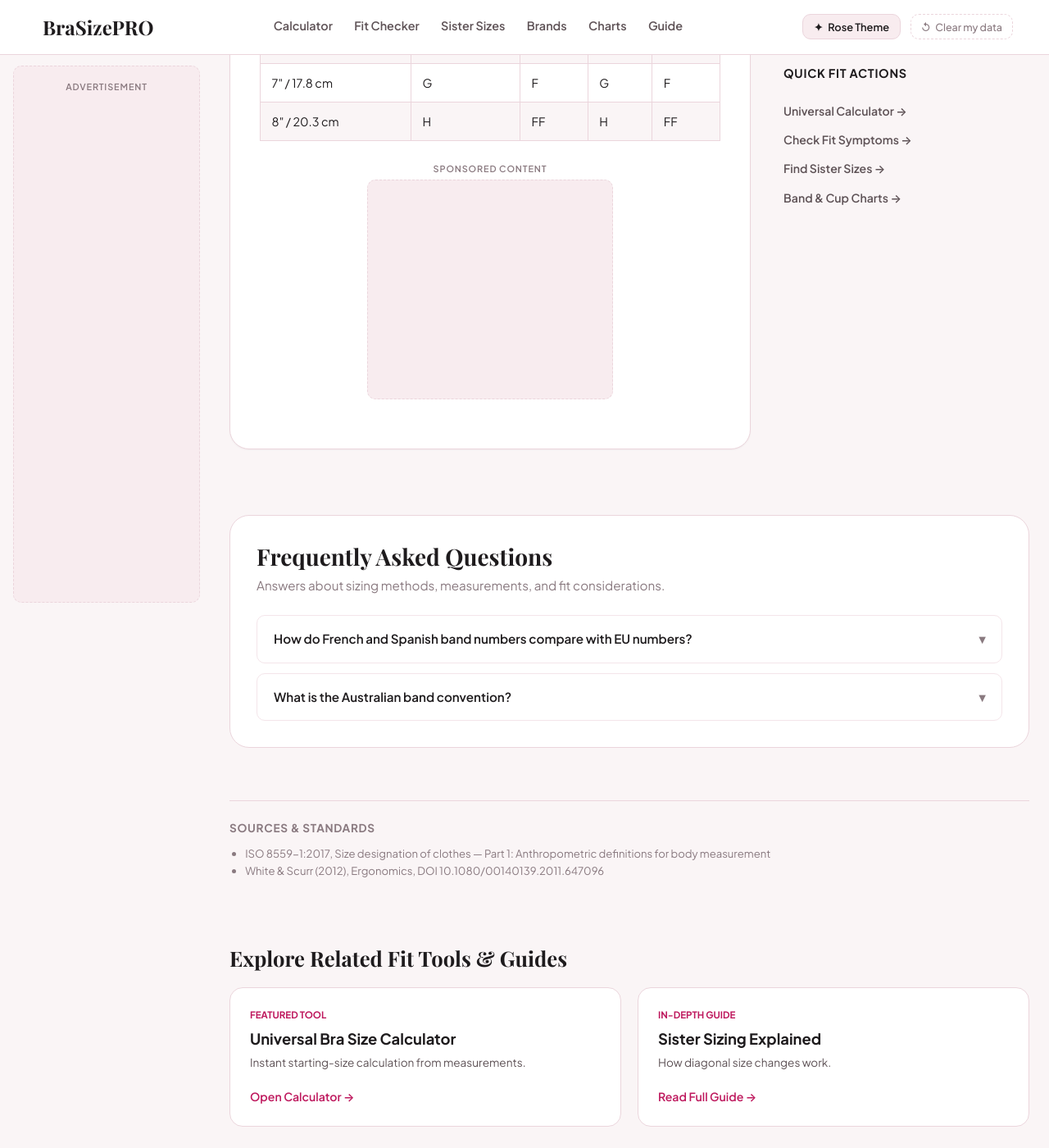
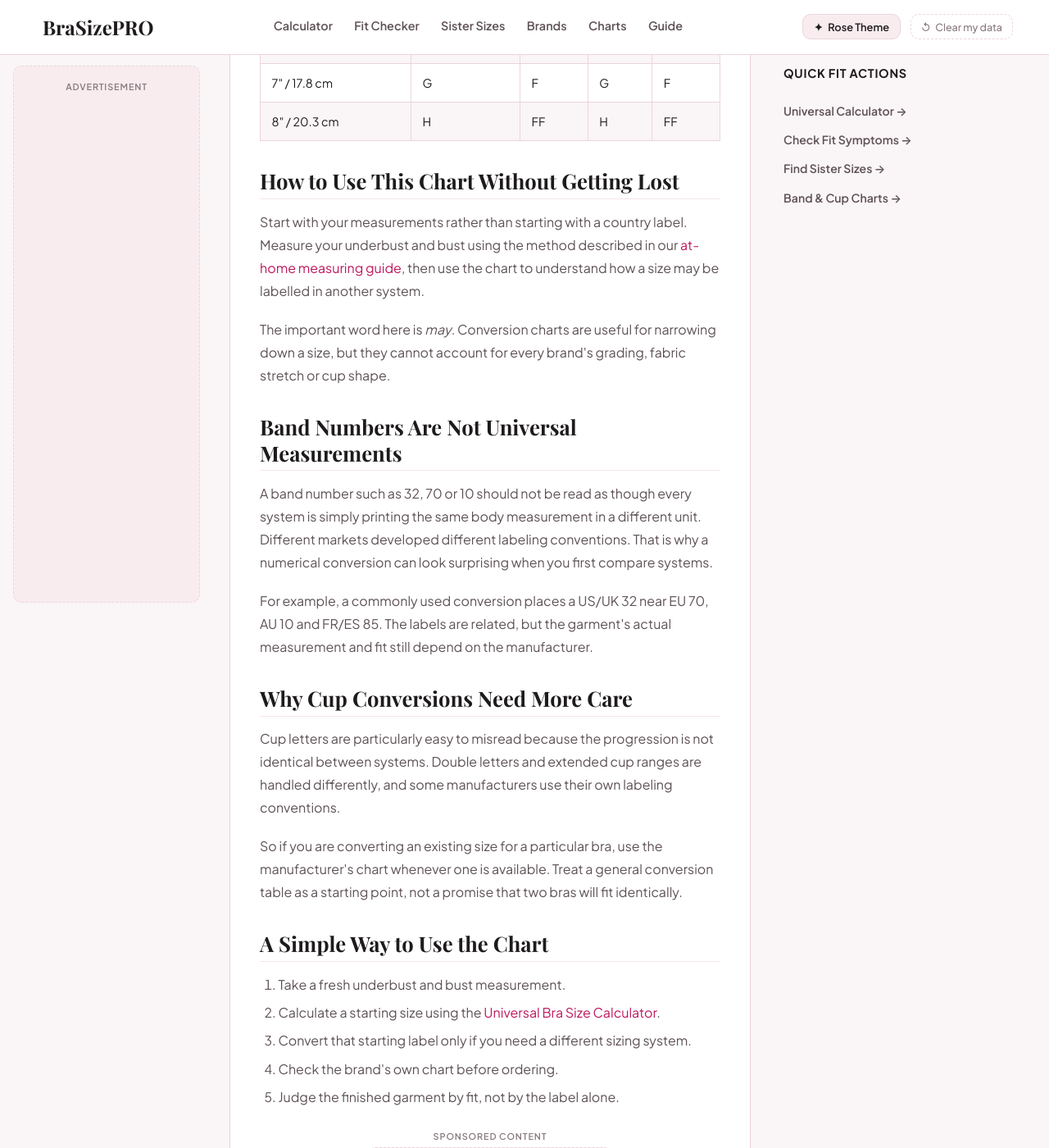
Before and after one commit to sharpedge74-cmyk/Bra-Size-Pro, a Jekyll site: the page built from bra-measurement-chart.html, in a window 1280 px wide and 1400 px high, scrolled down 1881 px. Shown: the whole window at 82% size. Built offline with Jekyll 4.4.1, drawn with Linux system fonts in a browser that asks for light colours; some web fonts are replaced.

Commit message:
Expand and humanize bra measurement chart

```diff
--- a/bra-measurement-chart.html
+++ b/bra-measurement-chart.html
@@ -57,3 +57,23 @@ faq:
 <tr><td>8" / 20.3 cm</td><td>H</td><td>FF</td><td>H</td><td>FF</td></tr>
 </tbody>
 </table>
+<h2>How to Use This Chart Without Getting Lost</h2>
+<p>Start with your measurements rather than starting with a country label. Measure your underbust and bust using the method described in our <a href="/how-to-measure-bra-size-at-home">at-home measuring guide</a>, then use the chart to understand how a size may be labelled in another system.</p>
+<p>The important word here is <em>may</em>. Conversion charts are useful for narrowing down a size, but they cannot account for every brand's grading, fabric stretch or cup shape.</p>
+
+<h2>Band Numbers Are Not Universal Measurements</h2>
+<p>A band number such as 32, 70 or 10 should not be read as though every system is simply printing the same body measurement in a different unit. Different markets developed different labeling conventions. That is why a numerical conversion can look surprising when you first compare systems.</p>
+<p>For example, a commonly used conversion places a US/UK 32 near EU 70, AU 10 and FR/ES 85. The labels are related, but the garment's actual measurement and fit still depend on the manufacturer.</p>
+
+<h2>Why Cup Conversions Need More Care</h2>
+<p>Cup letters are particularly easy to misread because the progression is not identical between systems. Double letters and extended cup ranges are handled differently, and some manufacturers use their own labeling conventions.</p>
+<p>So if you are converting an existing size for a particular bra, use the manufacturer's chart whenever one is available. Treat a general conversion table as a starting point, not a promise that two bras will fit identically.</p>
+
+<h2>A Simple Way to Use the Chart</h2>
+<ol>
+  <li>Take a fresh underbust and bust measurement.</li>
+  <li>Calculate a starting size using the <a href="/bra-size-calculator">Universal Bra Size Calculator</a>.</li>
+  <li>Convert that starting label only if you need a different sizing system.</li>
+  <li>Check the brand's own chart before ordering.</li>
+  <li>Judge the finished garment by fit, not by the label alone.</li>
+</ol>
```
